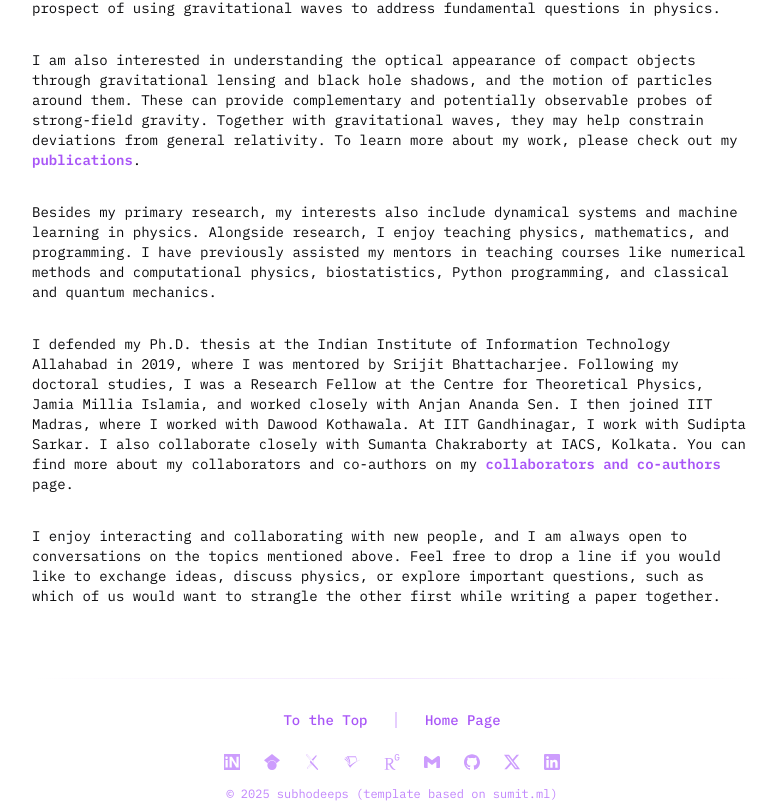
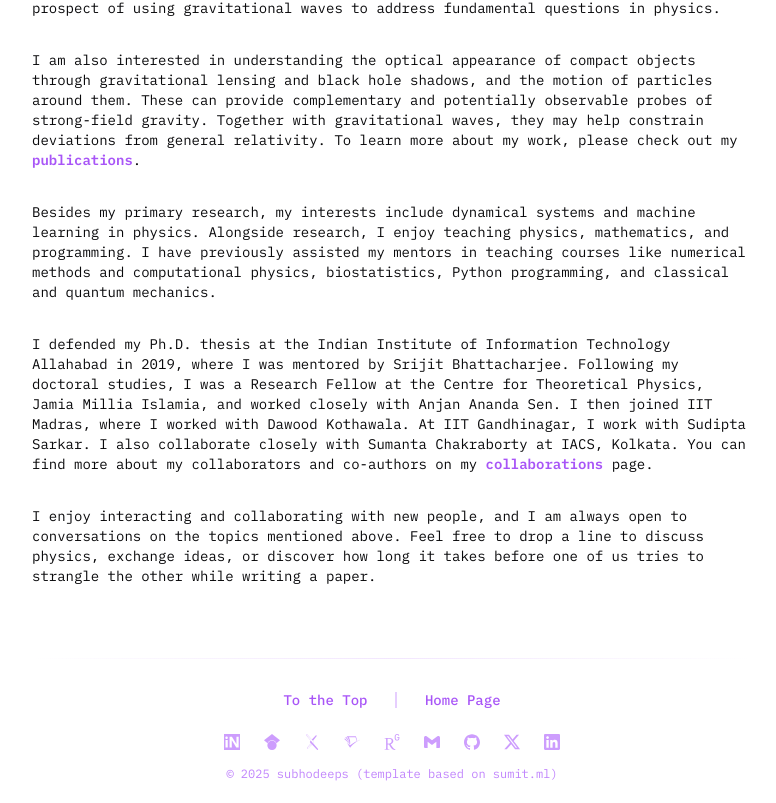
Before and after one commit to subhodeeps/nextjs-site, a Next.js app: page /about in a window 1280 px wide. Shown: the part 498-1301 px from the top of the page, without its empty margins (248-1024 px from the left). Built offline with nearby package versions, Linux system fonts and the light colour scheme.

Commit message:
edited about me

```diff
--- a/src/app/about/page.tsx
+++ b/src/app/about/page.tsx
@@ -90,7 +90,7 @@ export default function About() {
                 .
               </Text>
               <Text>
-                Besides my primary research, my interests also include dynamical
+                Besides my primary research, my interests include dynamical
                 systems and machine learning in physics. Alongside research, I
                 enjoy teaching physics, mathematics, and programming. I have
                 previously assisted my mentors in teaching courses like
@@ -111,17 +111,13 @@ export default function About() {
                   href="/research"
                   className="text-purple-500 font-bold hover:underline"
                 >
-                  collaborators and co-authors
+                  collaborations
                 </Link>{" "}
                 page.
               </Text>
               <Text>
                 I enjoy interacting and collaborating with new people, and I am
-                always open to conversations on the topics mentioned above. Feel
-                free to drop a line if you would like to exchange ideas, discuss
-                physics, or explore important questions, such as which of us
-                would want to strangle the other first while writing a paper
-                together.
+                always open to conversations on the topics mentioned above. Feel free to drop a line to discuss physics, exchange ideas, or discover how long it takes before one of us tries to strangle the other while writing a paper.
               </Text>
             </div>
 
```
